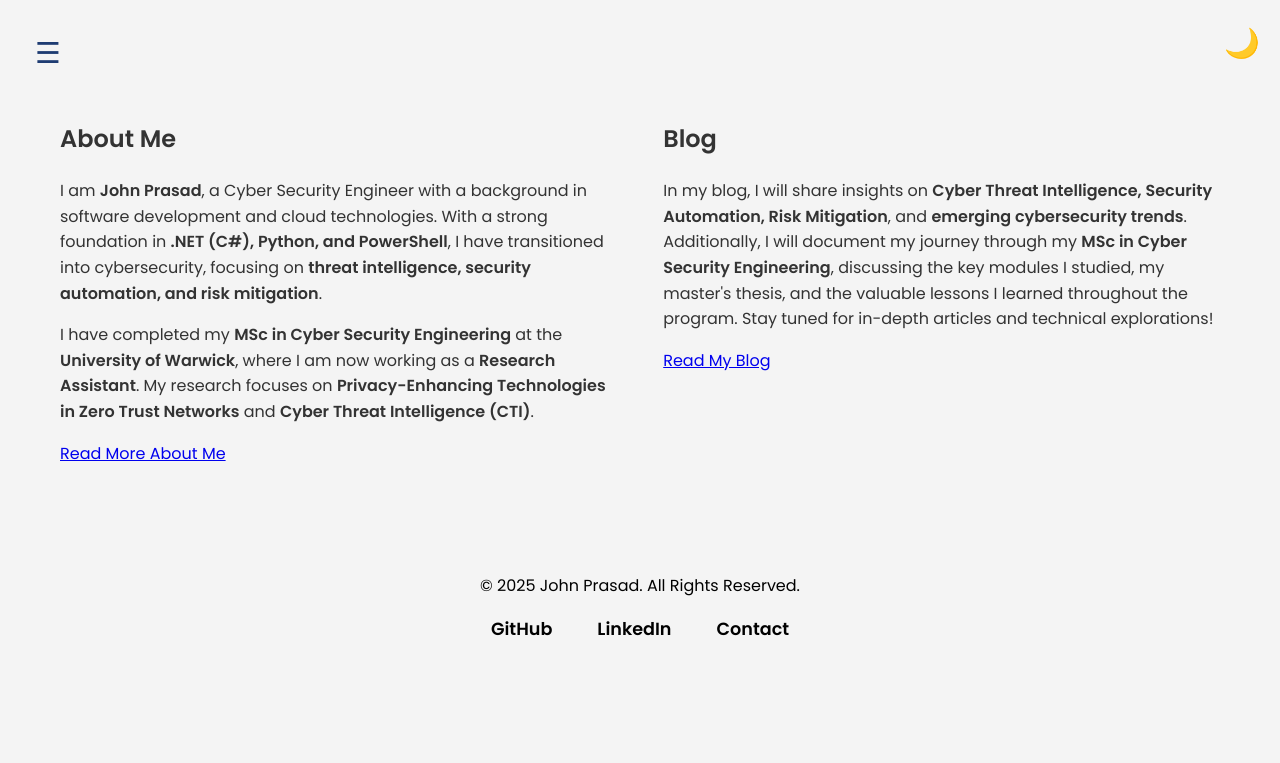
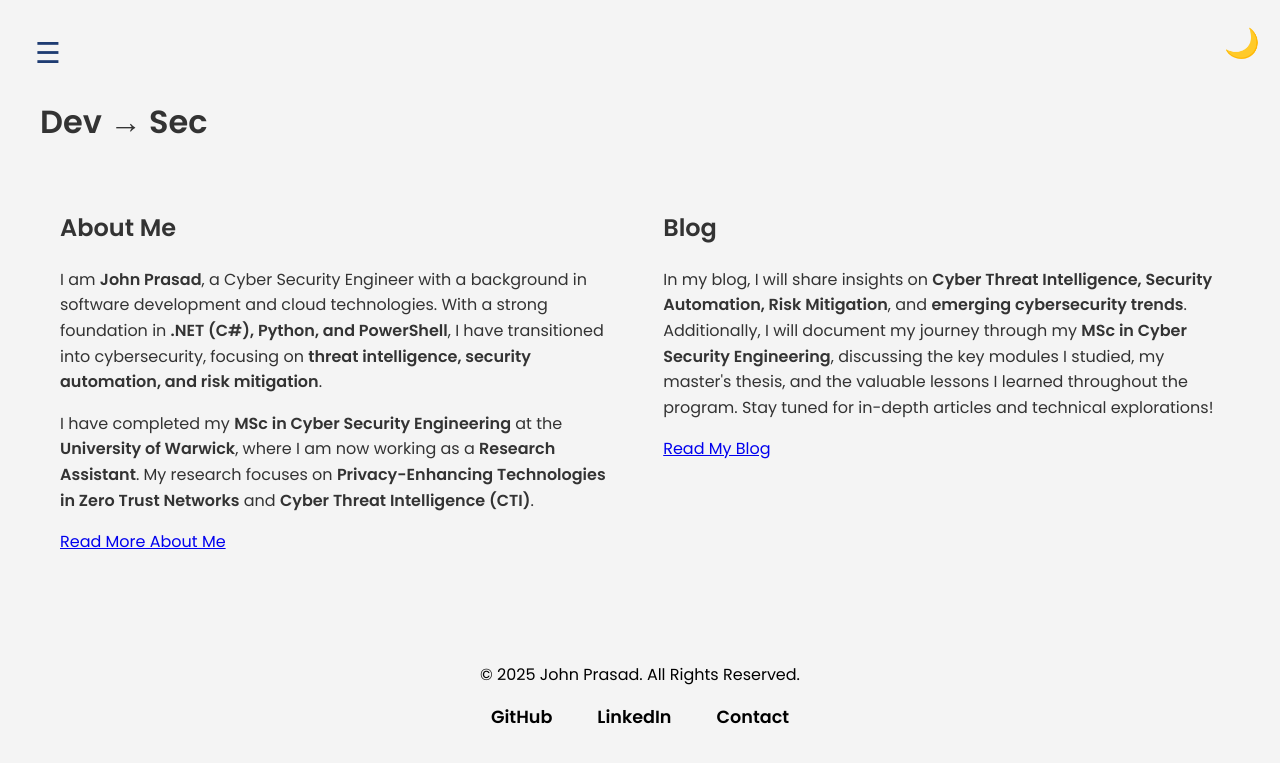
Before and after one commit to barrryblock/barrryblock.github.io, a Jekyll site: the page built from index.md, in a window 1280 px wide. Shown: the top 763 px of the page. Built offline with Jekyll 4.4.1, drawn with Linux system fonts in a browser that asks for light colours.

Commit message:
test fix for header

```diff
--- a/_layouts/default.html
+++ b/_layouts/default.html
@@ -121,6 +121,9 @@
     </div>
 
     <main>
+        {% if page.title %}
+        <h1 style="margin-top: 0.5em; font-size: 2rem; font-weight: 600;">{{ page.title }}</h1>
+        {% endif %}
         {{ content }}
     </main>
 
```
